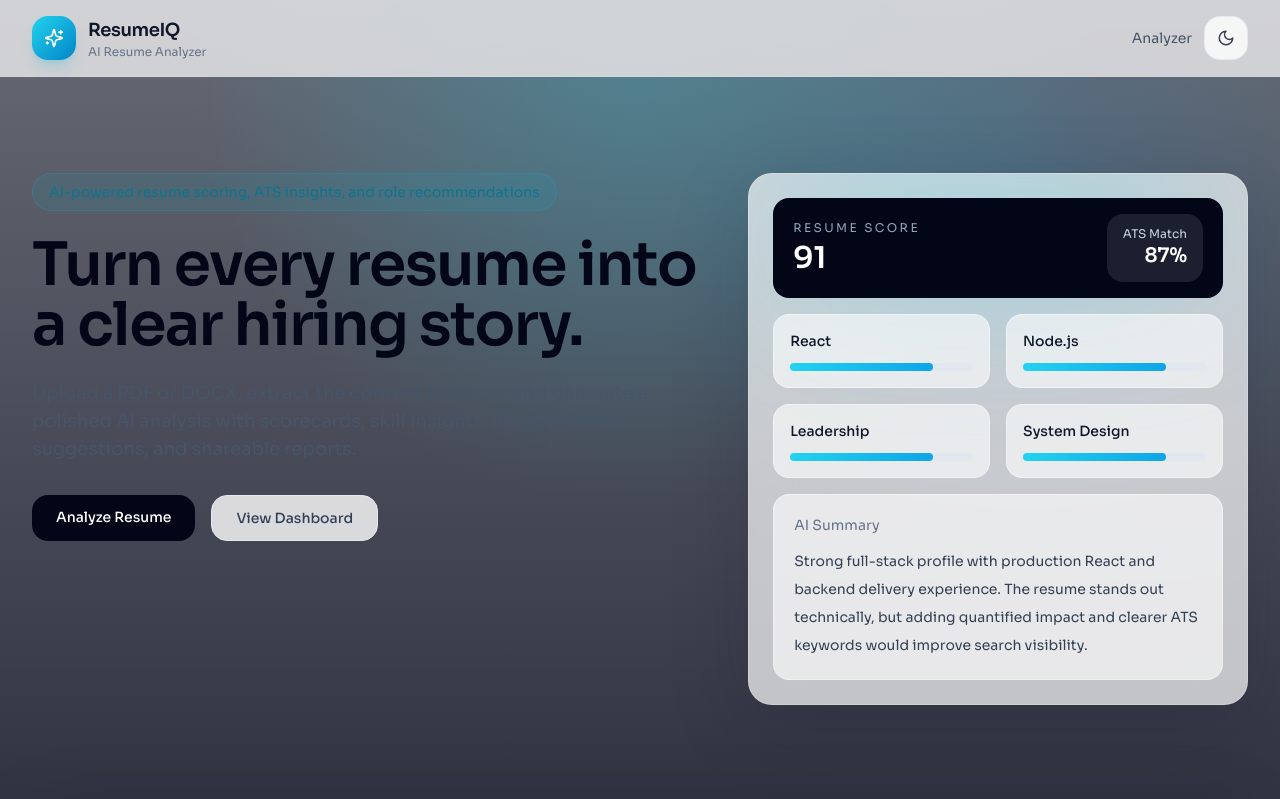
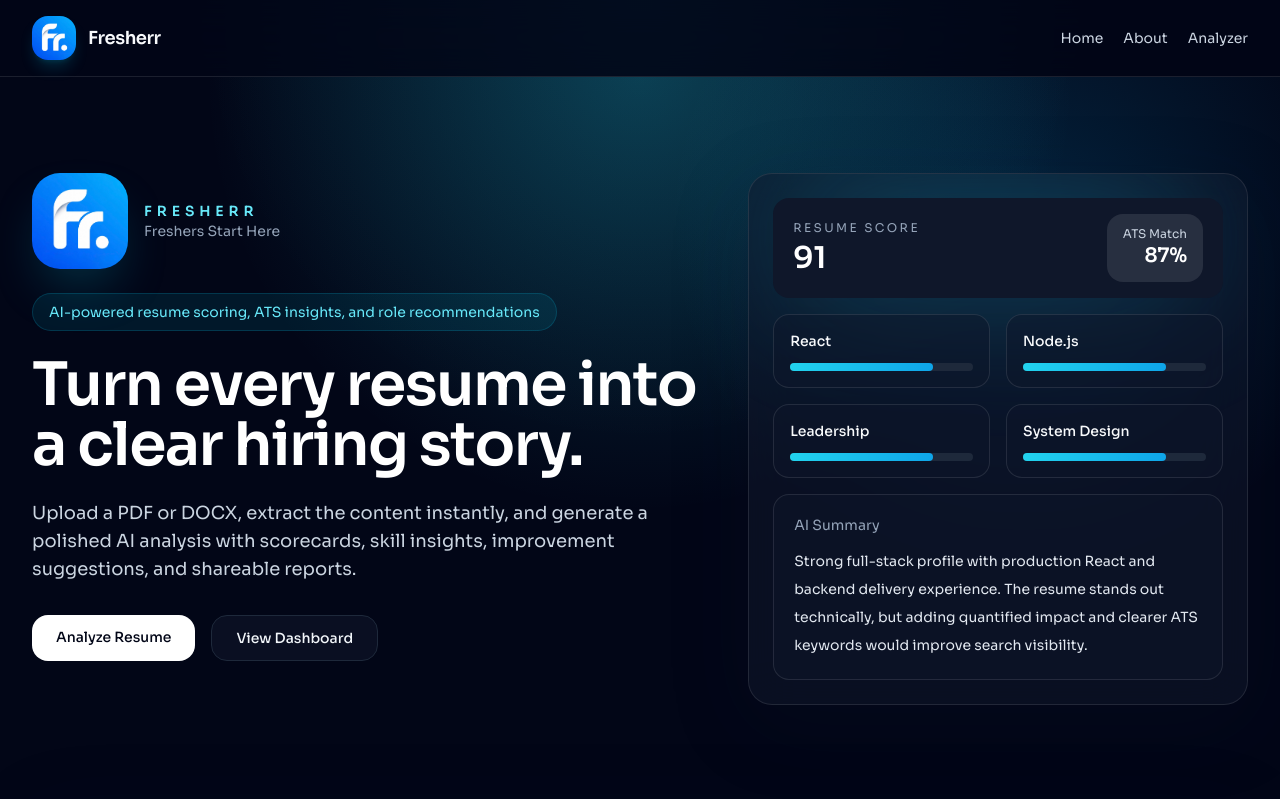
Before and after one commit to suryansh-ad/Resume-Analyzer, a React (Vite) app in the folder client/: page / in a window 1280 px wide. Shown: the top 799 px of the page. Built offline with nearby package versions, Linux system fonts and the light colour scheme; no server answers.

Commit message:
Updated client UI

```diff
--- a/client/index.html
+++ b/client/index.html
@@ -1,9 +1,19 @@
 <!doctype html>
 <html lang="en">
   <head>
-    <meta charset="UTF-8" />
-    <meta name="viewport" content="width=device-width, initial-scale=1.0" />
-    <title>ResumeIQ | AI Resume Analyzer</title>
+    <link rel="icon" type="image/png" href="/frr-logo.jpeg">
+   <meta name="google-site-verification" content="KPR06GIgj8s-t0TXpBt3UQls3b8ZjCjCVFF-yGlRLGo" />
+  <meta charset="UTF-8">
+  <meta name="viewport" content="width=device-width, initial-scale=1.0">
+  <title>Fresherr</title>
+  <meta name="description" content="Fresherr helps students and freshers discover verified internships jobs and career opportunities." />
+  <meta name="keywords" content="freshers jobs internships careers  India Fresherr resume resume analysis AI resume checker ATS score ATS friendly resume resume review AI resume analyzer CV analysis fresher jobs internship platform career opportunities student careers employability campus hiring AI career tools job ready resume internship opportunities freshers hiring HRTech India career growth job portal for students AI ATS checker resume optimization resume feedback early career platform HR Friendly resume" />
+  <meta name="author" content="Fresherr" />
+  <meta property="og:title" content="Fresherr" />
+  <meta property="og:description" content="Campus integrated hiring platform for freshers and interns." />
+  <meta property="og:type" content="website" />
+  <meta property="og:url" content="https://fresherr.in" />
+  <meta property="og:image" content="https://fresherr.in/logo.png" />
   </head>
   <body class="bg-slate-950">
     <div id="root"></div>
--- a/client/src/App.jsx
+++ b/client/src/App.jsx
@@ -3,9 +3,11 @@ import { Hero } from "./components/Hero";
 import { Navbar } from "./components/Navbar";
 import { UploadPanel } from "./components/UploadPanel";
 import { api } from "./lib/api";
-import { getLatestAnalysis, getStoredTheme, saveLatestAnalysis, setStoredTheme } from "./lib/storage";
+import { getLatestAnalysis, saveLatestAnalysis } from "./lib/storage";
 import { AnalysisDashboard } from "./components/AnalysisDashboard";
 import { LoadingSkeleton } from "./components/LoadingSkeleton";
+import { AboutPage } from "./components/AboutPage";
+import { Footer } from "./components/Footer";
 
 const MAX_FILE_SIZE = 10 * 1024 * 1024;
 const ALLOWED_TYPES = [
@@ -13,8 +15,11 @@ const ALLOWED_TYPES = [
   "application/vnd.openxmlformats-officedocument.wordprocessingml.document",
 ];
 
+function getCurrentPage() {
+  return window.location.hash === "#about" ? "about" : "home";
+}
+
 function App() {
-  const [darkMode, setDarkMode] = useState(getStoredTheme() === "dark");
   const [file, setFile] = useState(null);
   const [previewUrl, setPreviewUrl] = useState("");
   const [progress, setProgress] = useState(0);
@@ -22,11 +27,24 @@ function App() {
   const [error, setError] = useState("");
   const [record, setRecord] = useState(getLatestAnalysis());
   const [keyword, setKeyword] = useState("");
+  const [page, setPage] = useState(getCurrentPage);
 
   useEffect(() => {
-    document.documentElement.classList.toggle("dark", darkMode);
-    setStoredTheme(darkMode ? "dark" : "light");
-  }, [darkMode]);
+    document.documentElement.classList.add("dark");
+  }, []);
+
+  useEffect(() => {
+    function handleHashChange() {
+      setPage(getCurrentPage());
+    }
+
+    window.addEventListener("hashchange", handleHashChange);
+    return () => window.removeEventListener("hashchange", handleHashChange);
+  }, []);
+
+  useEffect(() => {
+    document.title = page === "about" ? "About Fresherr" : "Fresherr";
+  }, [page]);
 
   function validateFile(selectedFile) {
     if (!ALLOWED_TYPES.includes(selectedFile.type)) {
@@ -112,8 +130,12 @@ function App() {
   }
 
   return (
-    <div className="min-h-screen bg-[radial-gradient(circle_at_top,rgba(34,211,238,0.08),transparent_30%),linear-gradient(to_bottom,rgba(255,255,255,0.4),transparent)] dark:bg-[radial-gradient(circle_at_top,rgba(34,211,238,0.12),transparent_25%),linear-gradient(to_bottom,rgba(2,6,23,0.95),rgba(2,6,23,1))]">
-      <Navbar darkMode={darkMode} onToggleTheme={() => setDarkMode((value) => !value)} />
+    <div className="min-h-screen bg-[radial-gradient(circle_at_top,rgba(34,211,238,0.12),transparent_25%),linear-gradient(to_bottom,rgba(2,6,23,0.95),rgba(2,6,23,1))]">
+      <Navbar />
+      {page === "about" ? (
+        <AboutPage />
+      ) : (
+        <>
           <Hero />
 
           <main className="mx-auto max-w-7xl px-4 pb-16 sm:px-6 lg:px-8">
@@ -136,6 +158,9 @@ function App() {
           ) : (
             <AnalysisDashboard record={record} keyword={keyword} onKeywordChange={setKeyword} />
           )}
+        </>
+      )}
+      <Footer />
     </div>
   );
 }
--- /dev/null
+++ b/client/src/components/AboutPage.jsx
@@ -0,0 +1,27 @@
+import { motion } from "framer-motion";
+
+export function AboutPage() {
+  return (
+    <section className="mx-auto max-w-5xl px-4 py-16 sm:px-6 lg:px-8 lg:py-24">
+      <motion.div
+        initial={{ opacity: 0, y: 18 }}
+        animate={{ opacity: 1, y: 0 }}
+        transition={{ duration: 0.45 }}
+        className="glass-card overflow-hidden p-8 text-center sm:p-12"
+      >
+        <div className="absolute inset-x-20 top-0 h-32 rounded-full bg-cyan-400/20 blur-3xl" />
+        <div className="relative">
+          <p className="text-sm font-semibold uppercase tracking-[0.35em] text-cyan-300">About Fresherr</p>
+          <h1 className="mt-5 text-4xl font-semibold tracking-tight text-cyan-400 sm:text-5xl lg:text-6xl">
+            Freshers Start Here
+          </h1>
+          <p className="mx-auto mt-8 max-w-4xl text-lg leading-10 text-slate-300 sm:text-2xl">
+            Fresherr helps students and freshers get their resumes analyzed using AI with ATS score
+            insights, resume feedback, and improvement suggestions to increase their chances of
+            getting hired.
+          </p>
+        </div>
+      </motion.div>
+    </section>
+  );
+}
--- /dev/null
+++ b/client/src/components/Footer.jsx
@@ -0,0 +1,11 @@
+export function Footer() {
+  return (
+    <footer className="border-t border-white/10 bg-slate-950/80">
+      <div className="mx-auto max-w-7xl px-4 py-8 text-center text-base leading-8 text-cyan-300 sm:px-6 lg:px-8">
+        <p>&copy; 2026 Fresherr | Building India's Fresher Opportunity Platform</p>
+        <p><a target="_blank" href="https://www.instagram.com/fresherr.in?igsh=ejl2cXdsN3Rhc285&utm_source=qr">Instagram @fresherr.in</a></p>
+        <p><a target="_blank" href="https://www.linkedin.com/company/fresherr/">Linkedin @fresherr</a></p>
+      </div>
+    </footer>
+  );
+}
--- a/client/src/components/Hero.jsx
+++ b/client/src/components/Hero.jsx
@@ -11,6 +11,17 @@ export function Hero() {
           transition={{ duration: 0.5 }}
           className="relative"
         >
+          <div className="mb-6 flex items-center gap-4">
+            <img
+              src="/frr-logo.jpeg"
+              alt="FRR logo"
+              className="h-20 w-20 rounded-[1.75rem] object-cover shadow-2xl shadow-cyan-500/25 sm:h-24 sm:w-24"
+            />
+            <div>
+              <p className="text-sm font-semibold uppercase tracking-[0.35em] text-cyan-700 dark:text-cyan-300">Fresherr</p>
+              <p className="text-sm text-slate-500 dark:text-slate-400">Freshers Start Here</p>
+            </div>
+          </div>
           <div className="mb-6 inline-flex rounded-full border border-cyan-500/20 bg-cyan-500/10 px-4 py-2 text-sm text-cyan-700 dark:text-cyan-300">
             AI-powered resume scoring, ATS insights, and role recommendations
           </div>
--- a/client/src/components/Navbar.jsx
+++ b/client/src/components/Navbar.jsx
@@ -1,31 +1,28 @@
-import { Moon, Sparkles, SunMedium } from "lucide-react";
+export function Navbar() {
+  return (
+    <nav className="sticky top-0 z-50 border-b border-white/10 bg-slate-950/70 backdrop-blur-xl">
+      <div className="mx-auto flex max-w-7xl items-center justify-between px-4 py-4 sm:px-6 lg:px-8">
+        <a href="#/" className="flex items-center gap-3">
+          <img
+            src="/frr-logo.jpeg"
+            alt="FRR logo"
+            className="h-11 w-11 rounded-2xl object-cover shadow-lg shadow-cyan-500/20"
+          />
+          <div>
+            <p className="text-lg font-semibold tracking-tight">Fresherr</p>
+          </div>
+        </a>
 
-export function Navbar({ darkMode, onToggleTheme }) {
-  return (
-    <nav className="sticky top-0 z-50 border-b border-white/10 bg-white/70 backdrop-blur-xl dark:bg-slate-950/70">
-      <div className="mx-auto flex max-w-7xl items-center justify-between px-4 py-4 sm:px-6 lg:px-8">
-        <div className="flex items-center gap-3">
-          <div className="flex h-11 w-11 items-center justify-center rounded-2xl bg-gradient-to-br from-cyan-400 to-sky-600 text-white shadow-lg shadow-cyan-500/20">
-            <Sparkles size={20} />
-          </div>
-          <div>
-            <p className="text-lg font-semibold tracking-tight">ResumeIQ</p>
-            <p className="text-xs text-slate-500 dark:text-slate-400">AI Resume Analyzer</p>
-          </div>
-        </div>
-
-        <div className="flex items-center gap-3">
-          <a href="#analyzer" className="hidden text-sm text-slate-600 transition hover:text-slate-950 dark:text-slate-300 dark:hover:text-white sm:block">
+        <div className="flex items-center gap-5">
+          <a href="#/" className="text-sm text-slate-300 transition hover:text-white">
+            Home
+          </a>
+          <a href="#about" className="text-sm text-slate-300 transition hover:text-white">
+            About
+          </a>
+          <a href="#analyzer" className="hidden text-sm text-slate-300 transition hover:text-white sm:block">
             Analyzer
           </a>
-          <button
-            type="button"
-            onClick={onToggleTheme}
-            className="rounded-2xl border border-slate-200/80 bg-white/80 p-3 text-slate-700 transition hover:-translate-y-0.5 dark:border-slate-800 dark:bg-slate-900/70 dark:text-slate-100"
-            aria-label="Toggle theme"
-          >
-            {darkMode ? <SunMedium size={18} /> : <Moon size={18} />}
-          </button>
         </div>
       </div>
     </nav>
--- a/client/src/lib/storage.js
+++ b/client/src/lib/storage.js
@@ -1,13 +1,4 @@
-const THEME_KEY = "resume-iq-theme";
 const ANALYSIS_KEY = "resume-iq-latest-analysis";
-
-export function getStoredTheme() {
-  return localStorage.getItem(THEME_KEY);
-}
-
-export function setStoredTheme(theme) {
-  localStorage.setItem(THEME_KEY, theme);
-}
 
 export function saveLatestAnalysis(analysis) {
   localStorage.setItem(ANALYSIS_KEY, JSON.stringify(analysis));
--- a/client/src/styles.css
+++ b/client/src/styles.css
@@ -6,19 +6,15 @@
 
 @layer base {
   :root {
-    color-scheme: light;
-  }
-
-  .dark {
     color-scheme: dark;
   }
 
   body {
-    @apply bg-slate-50 text-slate-900 transition-colors duration-300 dark:bg-slate-950 dark:text-slate-50;
+    @apply bg-slate-950 text-slate-50 transition-colors duration-300;
   }
 
   * {
-    @apply border-slate-200 dark:border-slate-800;
+    @apply border-slate-800;
   }
 }
 
```
Also changed, not shown: client/public/frr-logo.jpeg (added). Lines whose indentation alone changed are shown as unchanged.
